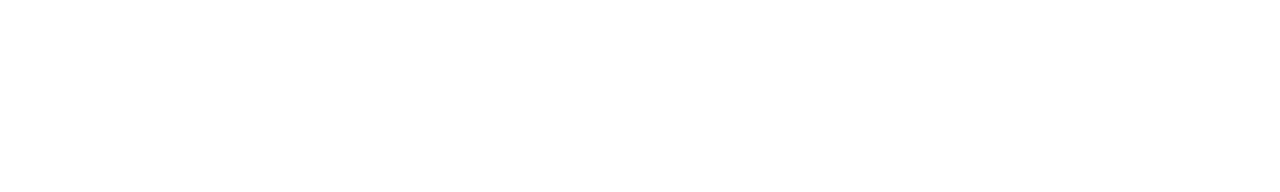
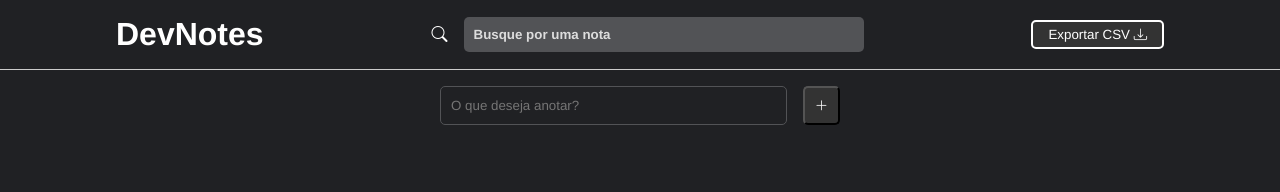
Before and after one commit to joaoguisilvae-wq/Dev-notes, a plain HTML site: page index.html in a window 1280 px wide. Drawn offline with nearby package versions, Linux system fonts and the light colour scheme.

Commit message:
HTML e CSS completos

```diff
--- a/css/styles.css
+++ b/css/styles.css
@@ -0,0 +1,151 @@
+/* Geral */
+* {
+  margin: 0;
+  padding: 0;
+  box-sizing: border-box;
+  font-family: Helvetica;
+}
+
+body {
+  background-color: #202124;
+}
+
+/* Cabeçalho */
+header {
+  border-bottom: 1px solid #ccc;
+  padding: 1rem 2rem;
+  color: #fff;
+  display: flex;
+  align-items: center;
+  justify-content: space-around;
+}
+
+#search-container {
+  display: flex;
+  align-items: center;
+  gap: 1rem;
+}
+
+#search-input {
+  background-color: #525356;
+  border-radius: 5px;
+  border: none;
+  padding: 10px;
+  font-weight: bold;
+  color: #ddd;
+  width: 400px;
+}
+
+#search-input::placeholder {
+  color: #ddd;
+}
+
+#export-notes {
+  background-color: #333;
+  border: 2px solid #fff;
+  border-radius: 5px;
+  color: #fff;
+  padding: 5px 15px;
+  cursor: pointer;
+  transition: 0.4s;
+}
+
+#export-notes:hover {
+  background-color: #fff;
+  color: #333;
+}
+
+/* Form de adicionar notas */
+#add-note-container {
+  display: flex;
+  width: 400px;
+  margin: 1rem auto 0;
+  gap: 1rem;
+}
+
+#add-note-container input,
+#add-note-container button {
+  padding: 10px;
+  border-radius: 5px;
+}
+
+#add-note-container input {
+  flex: 1;
+  background-color: transparent;
+  border: 1px solid #525356;
+  color: #fff;
+}
+
+#add-note-container button {
+  cursor: pointer;
+  background-color: #333;
+  color: #fff;
+}
+
+/* Notas */
+#notes-container {
+  display: grid;
+  grid-template-columns: repeat(auto-fill, 250px);
+  padding: 2rem;
+  gap: 2rem;
+}
+
+.note {
+  min-height: 200px;
+  padding: 1rem;
+  border: 1px solid #ccc;
+  background-color: #202124;
+  border-radius: 10px;
+  color: #fff;
+  position: relative;
+}
+
+.note textarea {
+  background-color: transparent;
+  resize: none;
+  border: none;
+  height: 100%;
+  outline: none;
+  color: #fff;
+}
+
+.note .bi-pin {
+  position: absolute;
+  left: 10px;
+  bottom: 10px;
+  font-size: 1.2rem;
+  background-color: #333;
+  cursor: pointer;
+  padding: 5px;
+  border-radius: 3px;
+}
+
+.note:hover > i {
+  opacity: 1;
+}
+
+.note .bi-x-lg,
+.note .bi-file-earmark-plus {
+  position: absolute;
+  right: 10px;
+  top: 10px;
+  font-size: 0.9rem;
+  cursor: pointer;
+  transition: 0.3s;
+  padding: 5px;
+  color: #555;
+  opacity: 0;
+}
+
+.note .bi-x-lg:hover,
+.note .bi-file-earmark-plus:hover {
+  color: #fff;
+}
+
+.note .bi-file-earmark-plus {
+  top: 40px;
+}
+
+.note.fixed {
+  background-color: #3c3c3f;
+}
--- a/index.html
+++ b/index.html
@@ -1,11 +1,39 @@
 <!DOCTYPE html>
-<html lang="pt-BR">
+<html lang="en">
   <head>
     <meta charset="UTF-8" />
     <meta name="viewport" content="width=device-width, initial-scale=1.0" />
-    <title>Document</title>
+    <title>DevNotes</title>
+    <!-- CSS -->
     <link rel="stylesheet" href="css/styles.css" />
-    <script src="js/scipts.js"></script>
+    <!-- Icones -->
+    <link
+      rel="stylesheet"
+      href="https://cdn.jsdelivr.net/npm/bootstrap-icons@1.13.1/font/bootstrap-icons.min.css"
+    />
+    <!-- JS -->
+    <script src="js/scripts.js" defer></script>
   </head>
-  <body></body>
+  <body>
+    <header>
+      <h1>DevNotes</h1>
+      <div id="search-container">
+        <i class="bi bi-search"></i>
+        <input
+          type="text"
+          id="search-input"
+          placeholder="Busque por uma nota"
+        />
+      </div>
+      <button id="export-notes">
+        Exportar CSV
+        <i class="bi bi-download"></i>
+      </button>
+    </header>
+    <div id="add-note-container">
+      <input type="text" id="note-content" placeholder="O que deseja anotar?" />
+      <button class="add-note"><i class="bi bi-plus-lg"></i></button>
+    </div>
+    <div id="notes-container"></div>
+  </body>
 </html>
```
Also changed, not shown: js/scipts.js (deleted).
